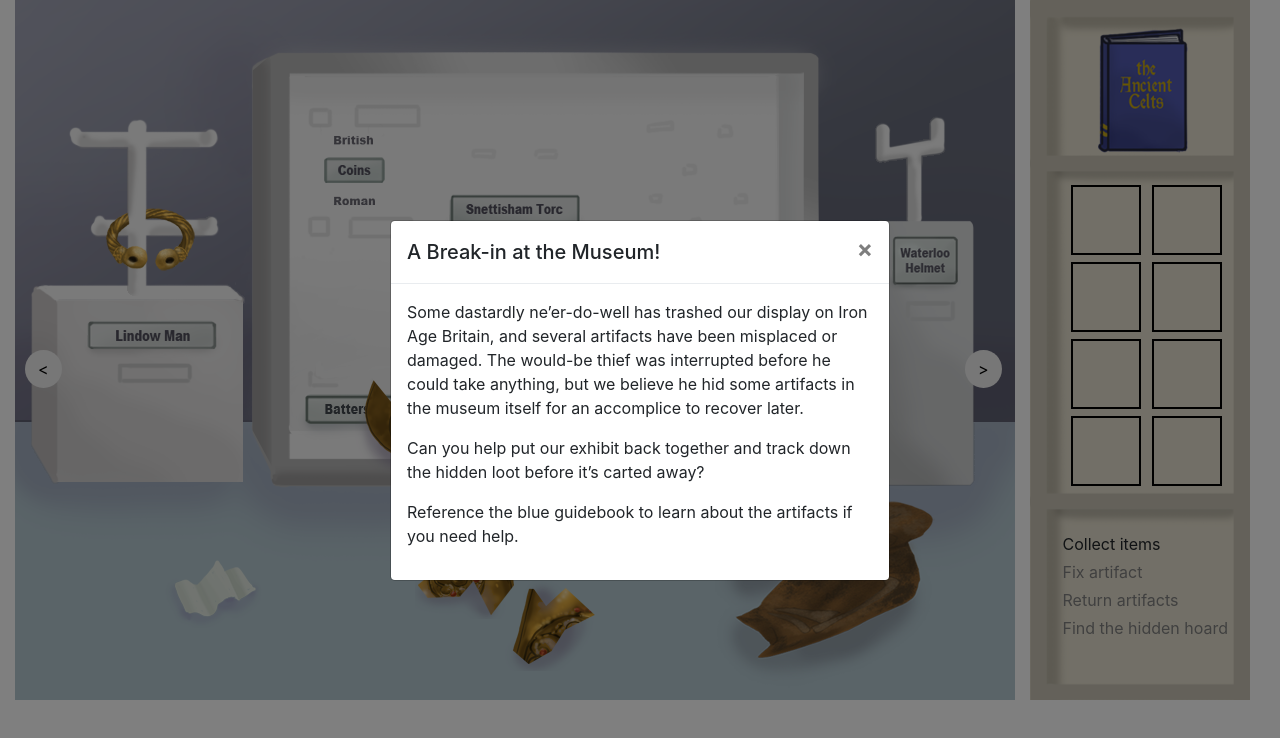
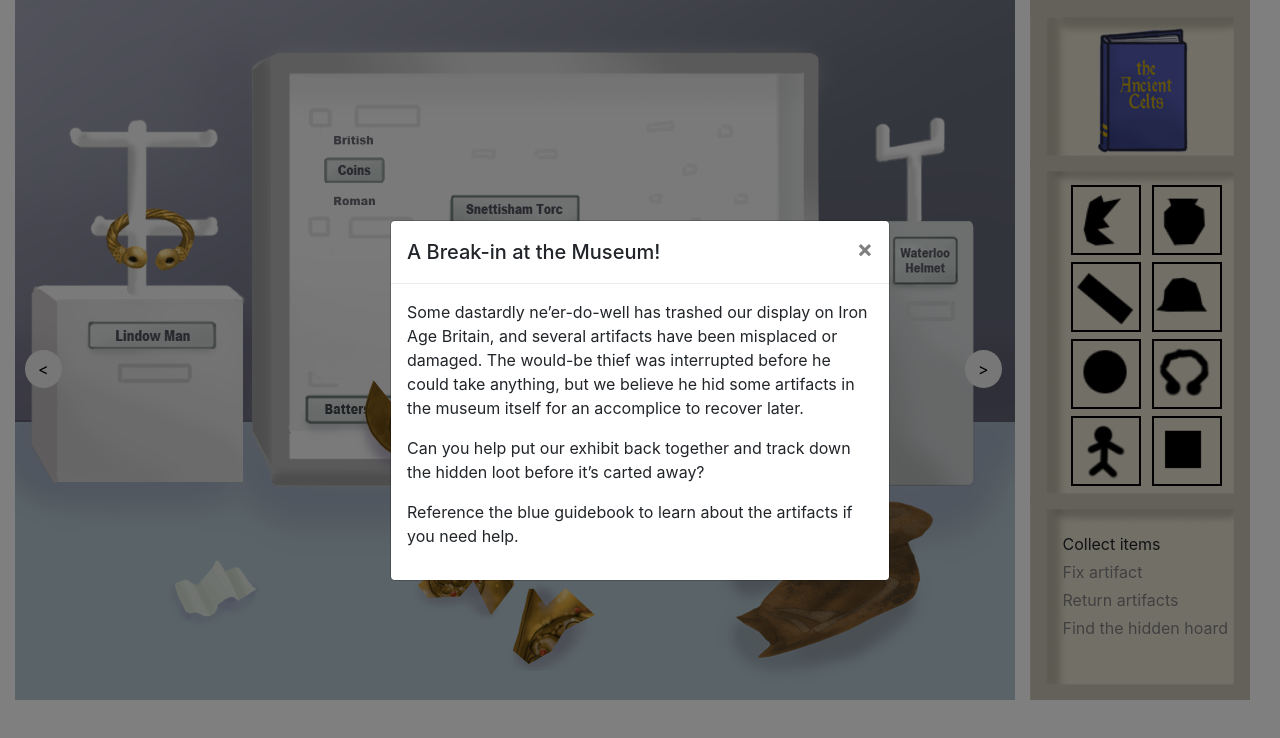
Before and after one commit to kelseyhg/museum_game, a plain HTML site: page index.html in a window 1280 px wide. Drawn offline with nearby package versions, Linux system fonts and the light colour scheme.

Commit message:
added and displayed all collection icons

```diff
--- a/css/style.css
+++ b/css/style.css
@@ -216,7 +216,7 @@
 
 }
 
-#helmet {
+#viking-helmet {
 	position: absolute;
 	top: 3%;
 	left: 65%;
@@ -267,6 +267,52 @@
 
 }
 
+#helmet {
+	height: 60px;
+	width: 60px;
+	position: absolute;
+	top: 38%;
+	left: 55%;
+
+}
+
+#coin {
+	height: 60px;
+	width: 60px;
+	position: absolute;
+	top: 49%;
+	left: 24%;
+
+}
+
+#a-torc {
+	height: 60px;
+	width: 60px;
+	position: absolute;
+	top: 49%;
+	left: 55%;
+
+}
+
+#bog {
+	height: 60px;
+	width: 60px;
+	position: absolute;
+	top: 60%;
+	left: 24%;
+
+}
+
+#note {
+	height: 60px;
+	width: 60px;
+	position: absolute;
+	top: 60%;
+	left: 55%;
+
+}
+
+
 #modalButton {
 	display: block;
 	margin-left: 340px;
--- a/index.html
+++ b/index.html
@@ -48,7 +48,7 @@
 		<div class = "rooms col-xs-8 float-left" id="roman-room">
 			<img class="bg" src="./img/roman-exhibit.png">
 
-			<img id ="helmet" class ="collectable" src="./img/waterloo-helmet.png">
+			<img id ="viking-helmet" class ="collectable" src="./img/waterloo-helmet.png">
 			<img id ="shield-1" class ="collectable" src="./img/shield-1.png">
 			<img id ="shield-4" class ="collectable" src="./img/shield-4.png">
 			<img id ="roman-helmet" class ="collectable" src="./img/roman-helmet-placeholder.png">
@@ -151,10 +151,11 @@
 			<img id="vase" src="./img/greek-vase-icon.png">
 			<img id="shield" src="./img/shield-icon.png">
 			<img id="label" src="./img/label-icon.png">
-			<!--<img id="bog" src="#">
-			<img id="votary" src="#">
-			<img id="torc" src="#">
-			<img id="coin" src="#"> -->
+			<img id="bog" src="./img/bog-icon.png">
+			<img id="helmet" src="./img/helmet-icon.png">
+			<img id="a-torc" src="./img/torc-icon.png">
+			<img id="coin" src="./img/coin-icon.png">
+			<img id="note" src="./img/note-icon.png">
 		</div>
 	</div>
 	<!-- All-purpose modal for all notices-->
--- a/js/start.js
+++ b/js/start.js
@@ -7,9 +7,9 @@ $(document).ready(function() {
 	console.log ("js is connected");
 
 	$("#basicExampleModal").modal("show");
-	$("#vase").hide();
-	$("#label").hide();
-	$("#shield").hide();
+	//$("#vase").hide();
+	//$("#label").hide();
+	//$("#shield").hide();
 	$("#solve-room").hide();
 	$("#greek-room").hide();
 	$("#roman-room").hide();
@@ -119,10 +119,10 @@ var collectables = [
 	{name: "label-6", class: "label", icon: "./img/label-icon.png", image: "./img/label-3.png", spread: 0, collectionText:"Another label for the display."},
 	{name: "roman-coin", class: "coin", icon: "./img/coin-icon.png", image: "./img/roman-coin.png", spread: 3, collectionText:"Is that a Roman emperor?"},
 	{name: "british-coin", class: "coin", icon: "./img/coin-icon.png", image: "./img/british-coin.png", spread: 3, collectionText:"Think you can buy an ice cream with that?"},
-	{name: "greek-vase", class: "greek-vase", icon: "./img/shield-icon.png", image: "./img/shield-1.png", spread: 3, collectionText:"Looks Greek to me, but we'll pick it up anyway."},
-	{name: "helmet", class: "helmet", icon: "./img/helmet.png", image: "./img/waterloo-helmet.png", spread: 1, collectionText:"A helmet fit for a Viking."},
-	{name: "roman-helmet", class: "roman-helmet", icon: "./img/helmet.png", image: "./img/roman-helmet-placeholder.png", spread: 3, collectionText:"Are we getting ready for battle?"},
-	{name: "torc", class: "torc", icon: "./img/torc.png", image: "./img/torc.png", spread: 1, collectionText:"What a stunning gold alloy!"},
-	{name: "bog-body", class: "bog", icon: "./img/corpse.png", image: "./img/bog.png", spread: 2, collectionText:"Somebody left behind a leather jacket with a head attached."}
+	{name: "greek-vase", class: "vase", icon: "./img/greek-vase-icon.png", image: "./img/shield-1.png", spread: 3, collectionText:"Looks Greek to me, but we'll pick it up anyway."},
+	{name: "viking-helmet", class: "helmet", icon: "./img/helmet-icon.png", image: "./img/waterloo-helmet.png", spread: 1, collectionText:"A helmet fit for a Viking."},
+	{name: "roman-helmet", class: "helmet", icon: "./img/helmet-icon.png", image: "./img/roman-helmet-placeholder.png", spread: 3, collectionText:"Are we getting ready for battle?"},
+	{name: "a-torc", class: "torc", icon: "./img/torc-icon.png", image: "./img/torc.png", spread: 1, collectionText:"What a stunning gold alloy!"},
+	{name: "bog-body", class: "bog", icon: "./img/bog-icon.png", image: "./img/bog.png", spread: 2, collectionText:"Somebody left behind a leather jacket with a head attached."}
 
 ];
```
Also changed, not shown: img/bog-icon.png (added), img/coin-icon.png (added), img/helmet-icon.png (added), img/note-icon.png (added), img/torc-icon.png (added).
